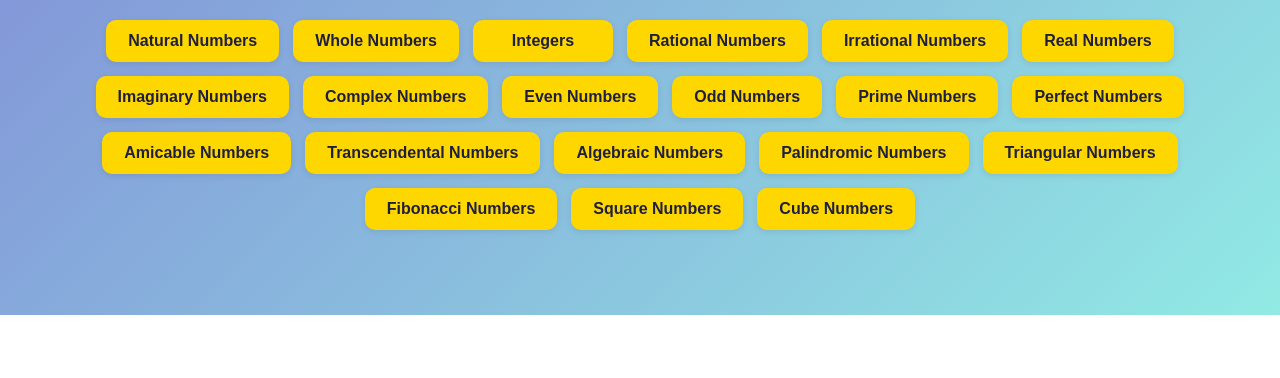
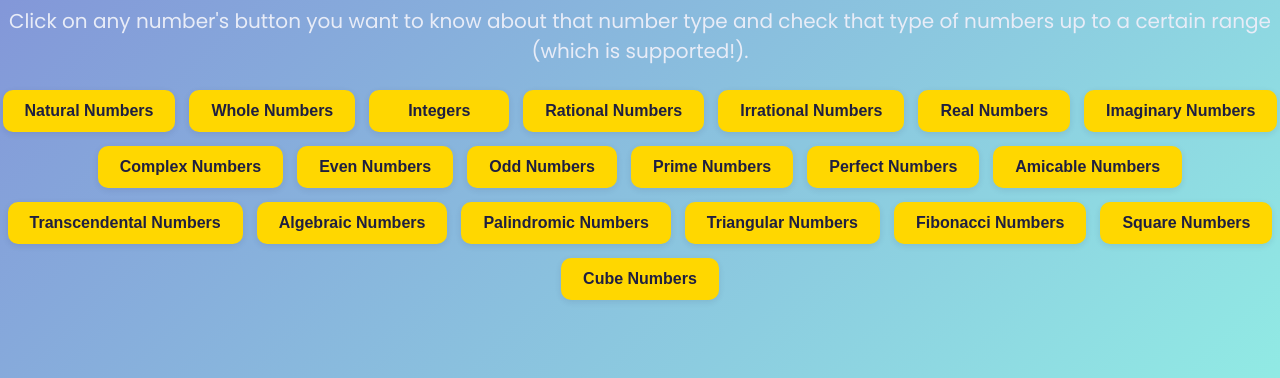
Before and after one commit to iharish17/Number_System, a plain HTML site: page index.html in a window 1280 px wide. Shown: the part 485-863 px from the top of the page. Before the commit the page ends 800 px from the top, so only its background shows below. Drawn offline with Linux system fonts and the light colour scheme.

Commit message:
Update style.css

```diff
--- a/style.css
+++ b/style.css
@@ -62,10 +62,11 @@ body {
 
     /* Number System Tool Section */
     .container {
-      max-width: auto;
-      margin: 0 auto 40px;
+      width: 100%;
       text-align: center;
-      padding: 0 20px 40px;
+      margin: 0 auto 40px auto;
+      padding-top: 42px;
+      padding-bottom: 14px;
     }
 
     h1 {
```
